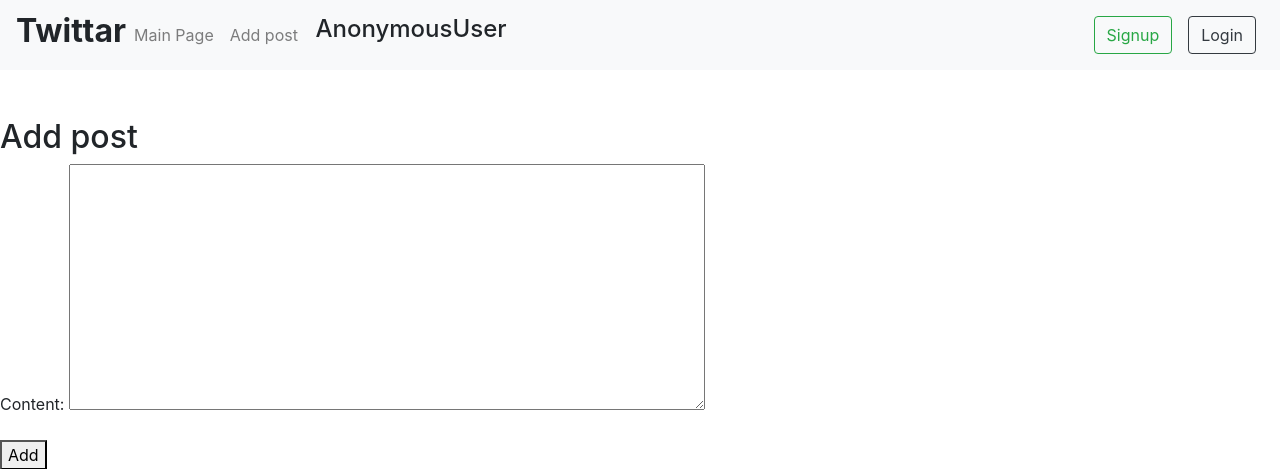
After one commit to Arytur/Twittar, a Django app: page /add_post in a window 1280 px wide. The commit adds this page. Shown: the top 469 px of the page. Run offline with Django 3.2, Linux system fonts and the light colour scheme; some libraries are stand-ins or nearby versions.

Commit message:
adding posts

```diff
--- a/Twittar/settings.py
+++ b/Twittar/settings.py
@@ -55,7 +55,7 @@ ROOT_URLCONF = 'Twittar.urls'
 TEMPLATES = [
     {
         'BACKEND': 'django.template.backends.django.DjangoTemplates',
-        'DIRS': [],
+        'DIRS': [os.path.join(BASE_DIR, 'twittar_app/templates')],
         'APP_DIRS': True,
         'OPTIONS': {
             'context_processors': [
--- a/Twittar/urls.py
+++ b/Twittar/urls.py
@@ -24,4 +24,5 @@ urlpatterns = [
     url(r'^signup/$', signup, name='signup'),
     url(r'^login/$', auth_views.login, name='login'),
     url(r'^logout/$', auth_views.logout, {'next_page': '/'}, name='logout'),
+    url(r'^add_post', AddPostView.as_view(), name='add_post')
 ]
--- a/twittar_app/forms.py
+++ b/twittar_app/forms.py
@@ -1,6 +1,9 @@
 from django import forms
 from django.contrib.auth.forms import UserCreationForm
 from django.contrib.auth.models import User
+from django.forms import Textarea
+
+from twittar_app.models import Tweet
 
 
 class SignUpForm(UserCreationForm):
@@ -11,4 +14,11 @@ class SignUpForm(UserCreationForm):
         fields = ('username', 'email', 'password1', 'password2', )
 
 
-class
+class AddPostForm(forms.ModelForm):
+
+    class Meta:
+        model = Tweet
+        fields = ['content']
+        widgets = {
+            'content': Textarea(attrs={'cols': 60, 'rows': 10}),
+        }
--- /dev/null
+++ b/twittar_app/templates/add_post.html
@@ -0,0 +1,13 @@
+{% extends 'base.html' %}
+
+{% block title %}Add post{% endblock %}
+
+{% block content %}
+    <h2>Add post</h2>
+    <form method="post">
+        {% csrf_token %}
+        {{ form.as_p }}
+        <button type="submit">Add</button>
+    </form>
+
+{% endblock %}
--- a/twittar_app/templates/base.html
+++ b/twittar_app/templates/base.html
@@ -14,7 +14,7 @@
                         <a class="nav-link" href="{% url 'main' %}">Main Page<span class="sr-only">(current)</span></a>
                     </li>
                     <li class="nav-item">
-                        <a class="nav-link" href="#">Random</a>
+                        <a class="nav-link" href="{% url 'add_post' %}">Add post</a>
                     </li>
 
                     <li><h4 style="padding-left: 5%">{{ user }}</h4></li>
--- a/twittar_app/views.py
+++ b/twittar_app/views.py
@@ -1,6 +1,7 @@
 from django.shortcuts import render, redirect
 from django.views import View
-from .models import *
+from django.views.generic import CreateView
+from .models import Tweet
 from .forms import *
 from django.contrib.auth import login, authenticate
 
@@ -25,3 +26,18 @@ class MainPageView(View):
     def get(self, request):
         tweets = Tweet.objects.all()
         return render(request, 'main.html', {'tweets': tweets})
+
+
+class AddPostView(View):
+
+    def get(self, request):
+        form = AddPostForm()
+        return render(request, 'add_post.html', {'form': form})
+
+    def post(self, request):
+        form = AddPostForm(request.POST)
+        if form.is_valid():
+            new_post = form.save(commit=False)
+            new_post.user = request.user
+            new_post.save()
+            return redirect('/')
```
